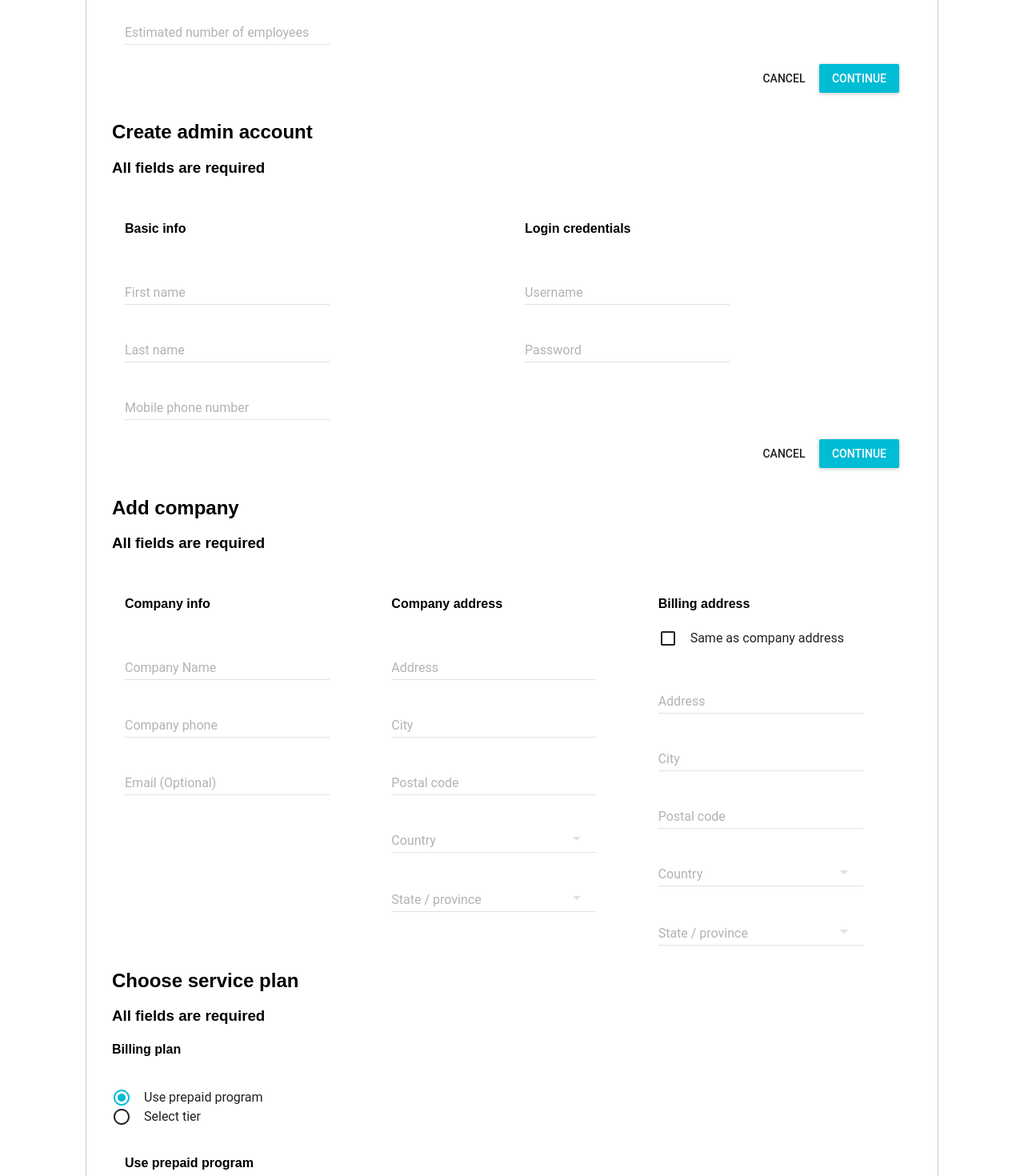
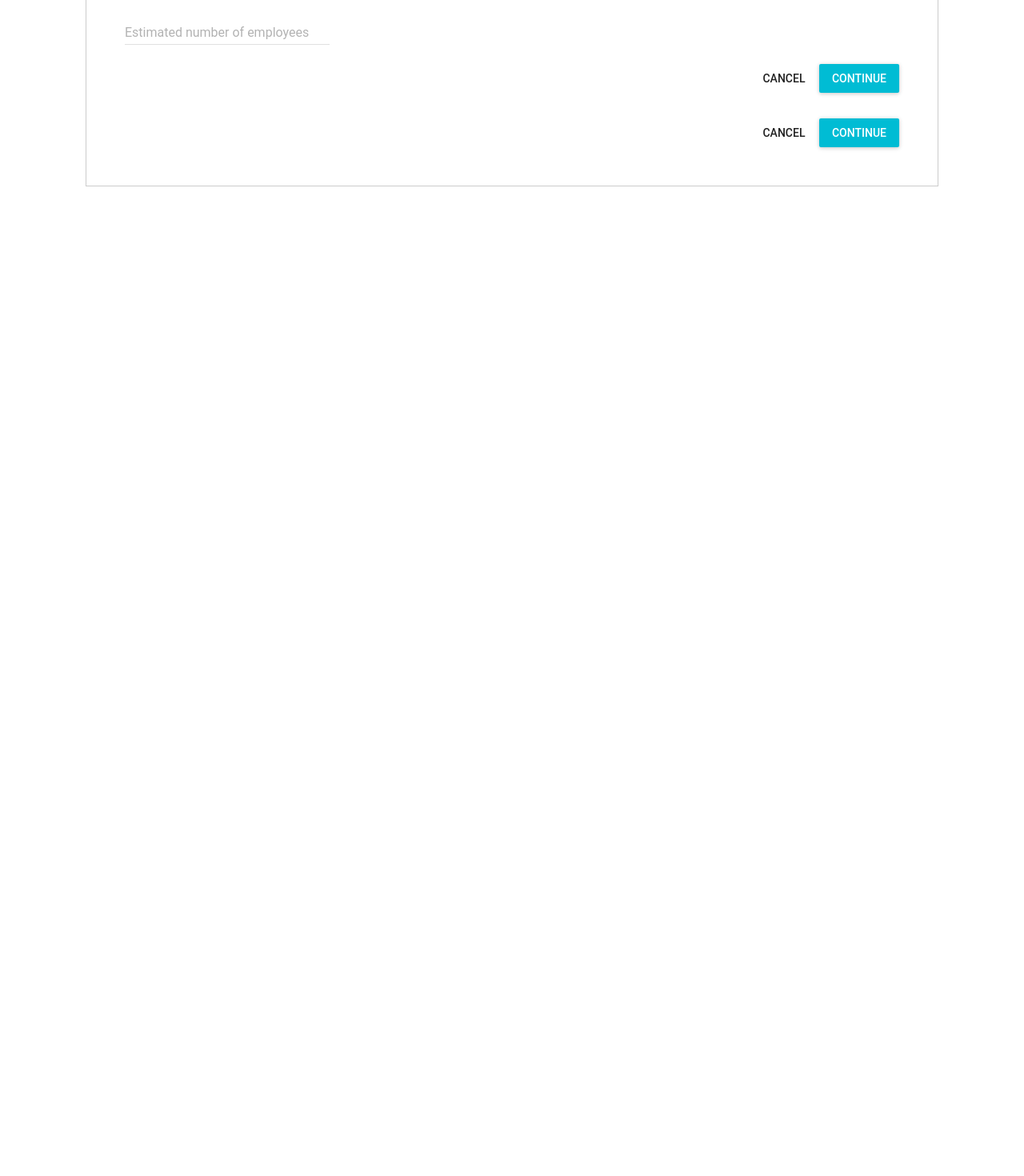
Before and after one commit to BerumenDesign/onguard-rollout, a React (Create React App) app: page / in a window 1280 px wide. Shown: the part 560-2030 px from the top of the page at 80% size. After the commit the page ends 800 px from the top, so only its background shows below. Built offline with nearby package versions, Linux system fonts and the light colour scheme.

Commit message:
- continue button now increments steps, each form is a step, so only 1 shows per step.

```diff
--- a/src/App.js
+++ b/src/App.js
@@ -16,6 +16,8 @@ import FormCreateGroup from './components/formCreateGroup.js';
 import FormCreateGroupa from './components/formCreateGroupa.js';
 import FormCreateGroup1 from './components/formCreateGroup1.js';
 import FormAddUserInfo from './components/formAddUserInfo.js';
+import RaisedButton from 'material-ui/RaisedButton';
+import FlatButton from 'material-ui/FlatButton';
 import './App.css';
 
 const App = () => (
@@ -31,6 +33,7 @@ class Register extends React.Component {
   constructor() {
     super();
     this.state = {
+      step: 0,
       region: '',
       employeeCount: '',
       user: {},
@@ -46,6 +49,7 @@ class Register extends React.Component {
       }
     };
     this.onChange = this.onChange.bind(this);
+    this.nextStep = this.nextStep.bind(this);
   }
   onChange(data) {
     console.log('App.onChange', data);
@@ -53,16 +57,19 @@ class Register extends React.Component {
       console.log('App.onChange.then', this.state);
     });
   }
+  nextStep() {
+    this.setState({ step: ++this.state.step });
+  }
   render() {
     return (
       <div>
-        <HorizontalLinearStepper/>
+        <HorizontalLinearStepper step={this.state.step} />
 
-        <TextForm onChange={this.onChange} region={this.state.region} employeeCount={this.state.employeeCount} />
-        <TextForm1 user={this.state.user} onChange={this.onChange} />
-        <TextForm2 company={this.state.company} onChange={this.onChange} />
-        <TextForm3 billing={this.state.billing} onChange={this.onChange} />
-        <TextForm3a/>
+        {this.state.step === 0 ? <TextForm onChange={this.onChange} region={this.state.region} employeeCount={this.state.employeeCount} /> : null}
+        {this.state.step === 1 ? <TextForm1 user={this.state.user} onChange={this.onChange} /> : null}
+        {this.state.step === 2 ? <TextForm2 company={this.state.company} onChange={this.onChange} /> : null}
+        {this.state.step === 3 ? <TextForm3 billing={this.state.billing} onChange={this.onChange} /> : null}
+        {/* <TextForm3a/>
         <TextForm4/>
         <TextForm4a/>
         <TextForm5/>
@@ -70,7 +77,12 @@ class Register extends React.Component {
         <FormCreateGroup/>
         <FormCreateGroupa/>
         <FormCreateGroup1/>
-        <FormAddUserInfo/>
+        <FormAddUserInfo/> */}
+
+        <div className="formButton">
+          <FlatButton label="Cancel"/>
+          <RaisedButton label="Continue" primary={true} onClick={this.nextStep} />
+        </div>
       </div>
     )
   }
```
Lines whose indentation alone changed are shown as unchanged.
